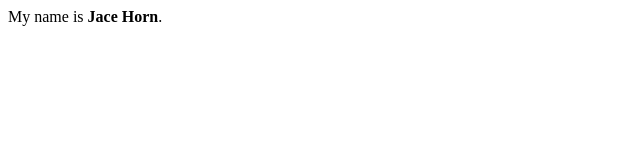
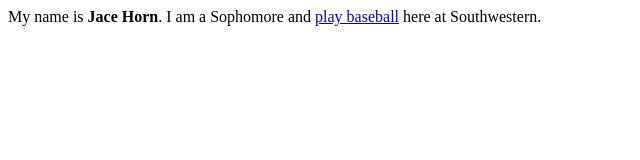
Before and after one commit to JaceHorn/noob, a plain HTML site: page index.html in a window 1280 px wide. Shown: the whole page, without its empty margins (0-640 px from the left). Drawn offline with Linux system fonts and the light colour scheme.

Commit message:
Update index.html

```diff
--- a/index.html
+++ b/index.html
@@ -1 +1,3 @@
 My name is <b>Jace Horn</b>.
+
+I am a Sophomore and <a href="https://google.com">play baseball</a> here at Southwestern.
```
